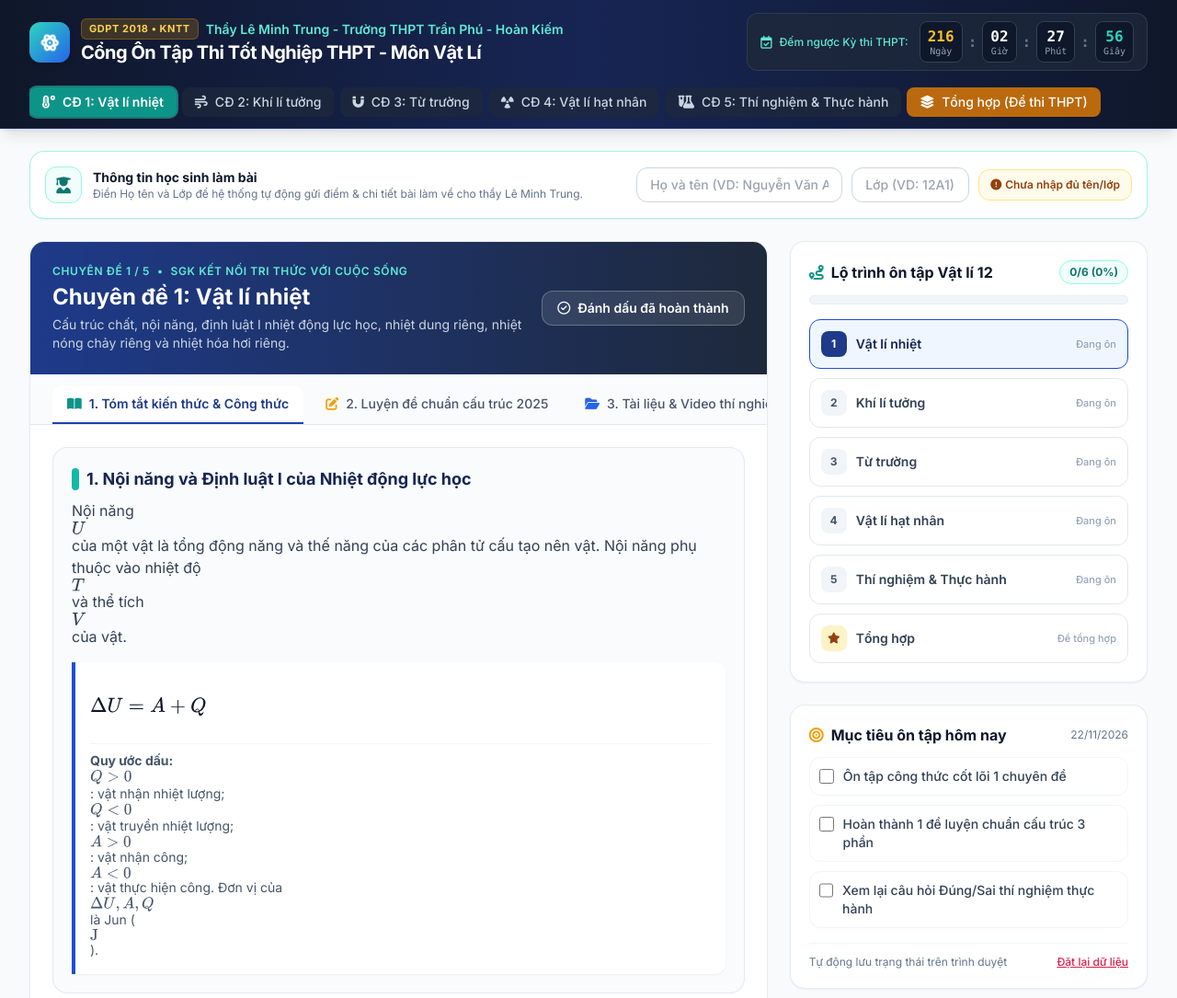
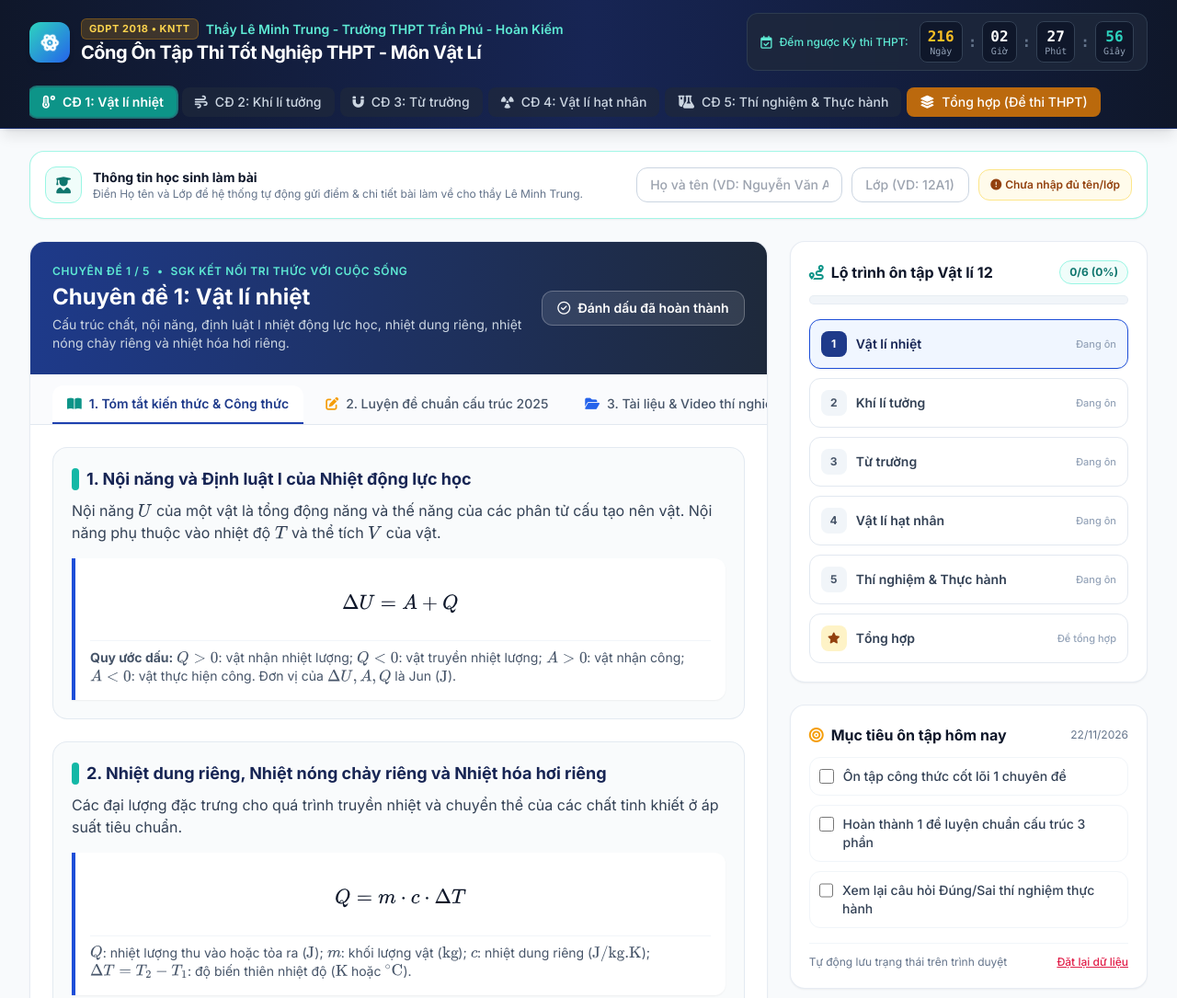
Before and after one commit to minhtrung2217/On_thi_TN, a plain HTML site: page index.html in a window 1280 px wide. Shown: the top 1085 px of the page at 92% size. Drawn offline with nearby package versions, Linux system fonts and the light colour scheme.

Commit message:
Add styles to improve SVG rendering in MathJax
Added custom styles to fix SVG display issues with MathJax.

```diff
--- a/index.html
+++ b/index.html
@@ -6,6 +6,23 @@
     <title>Cổng Ôn Tập Thi Tốt Nghiệp THPT - Môn Vật Lí. Biên soạn: Thầy giáo Lê Minh Trung - THPT Trần Phú - HK (GDPT 2018)</title>
     <!-- Tải Tailwind CSS -->
     <script src="https://cdn.tailwindcss.com"></script>
+    <style>
+        /* Khắc phục lỗi Tailwind CSS ép thẻ SVG của MathJax xuống dòng */
+        mjx-container[jax="SVG"] {
+            display: inline-block !important;
+            line-height: normal;
+        }
+        mjx-container[jax="SVG"] > svg {
+            display: inline !important;
+            vertical-align: middle;
+        }
+        /* Giữ nguyên căn giữa cho công thức độc lập ($$ ... $$) ở phần Lý thuyết */
+        mjx-container[jax="SVG"][display="true"] {
+            display: block !important;
+            text-align: center;
+            margin: 0.75em 0;
+        }
+    </style>
     <!-- Tải Font Inter từ Google Fonts -->
     <link rel="preconnect" href="https://fonts.googleapis.com">
     <link rel="preconnect" href="https://fonts.gstatic.com" crossorigin>
```
